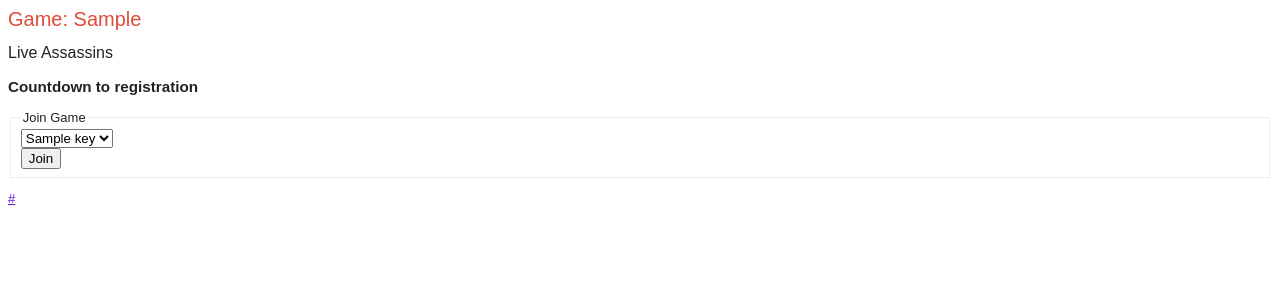
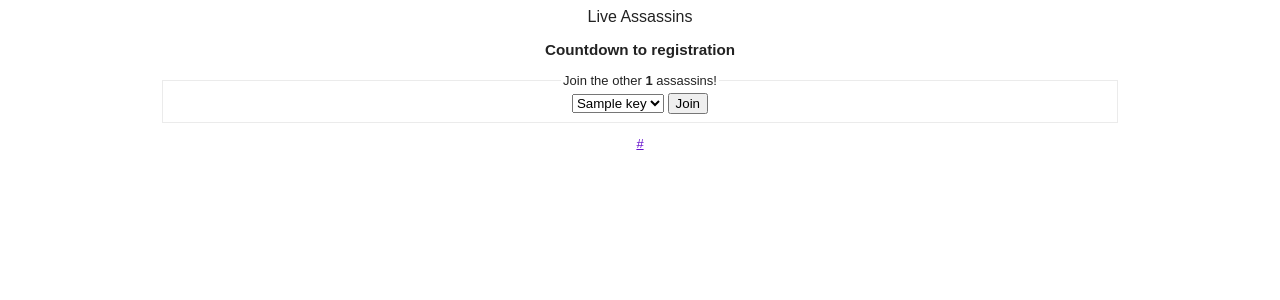
Before and after one commit to billycao/League-of-Shadows, a Django app: template templates/index.html in a window 1280 px wide. Shown: the top 300 px of the page. Run offline with Django 3.2, Linux system fonts and the light colour scheme; the template is opened without the code that fills it: most values are stand-ins (such as "Sample title", 1, 10 or a date in 2020).

Commit message:
Small UI improvements

```diff
--- a/app.yaml
+++ b/app.yaml
@@ -3,6 +3,10 @@ version: 1
 runtime: python
 api_version: 1
 threadsafe: yes
+
+env_variables:
+  # If true, show the title of the current game on the UI
+  show_game_title: false
 
 handlers:
 - url: /favicon\.ico
--- a/assets/stylesheets/main.css
+++ b/assets/stylesheets/main.css
@@ -1,3 +1,7 @@
+/*
+ * Global Styles
+ */
+
 body {
   font-family: Arial, Helvetica, Verdana, sans-serif;
   font-size: 13px;
@@ -44,3 +48,13 @@ li {
 fieldset {
   border: 1px solid #ebebeb;
 }
+
+/*
+ * Main Page structure
+ */
+
+div#wrapper {
+    width: 960px;
+    margin: 0 auto;
+    text-align: center;
+}
--- a/templates/index.html
+++ b/templates/index.html
@@ -12,7 +12,9 @@
 
 <div id="wrapper">
 
-<h1>Game: {{ curr_game }}</h1>
+{% if FLAGS_show_game_title  %}
+    <h1>Game: {{ curr_game }}</h1>
+{% endif %}
 
 <!--
 Your target is {{ target.victim|default:"unassigned" }}.
@@ -27,13 +29,13 @@ Your target is {{ target.victim|default:"unassigned" }}.
 <div id="register_wrapper">
     <form action="/join" method="post">
         <fieldset>
-            <legend>Join Game</legend>
-            <div><select name="game_name">
+            <legend>Join the other <b>{{ num_players }}</b> assassins!</legend>
+            <select name="game_name">
                 {% for game in games %}
                     <option>{{ game.key.name }}</option>
                 {% endfor %}
-            </select></div>
-            <div><input type="submit" value="Join"></div>
+            </select>
+            <input type="submit" value="Join">
         </fieldset>
     </form>
 </div>
@@ -49,6 +51,6 @@ Your target is {{ target.victim|default:"unassigned" }}.
 
 <a href="{{ url }}">{{ url_linktext }}</a>
 
-</div>
+</div> <!-- wrapper -->
 </body>
 </html>
```
Also changed, not shown: app/views.py (+7 -4 lines).
